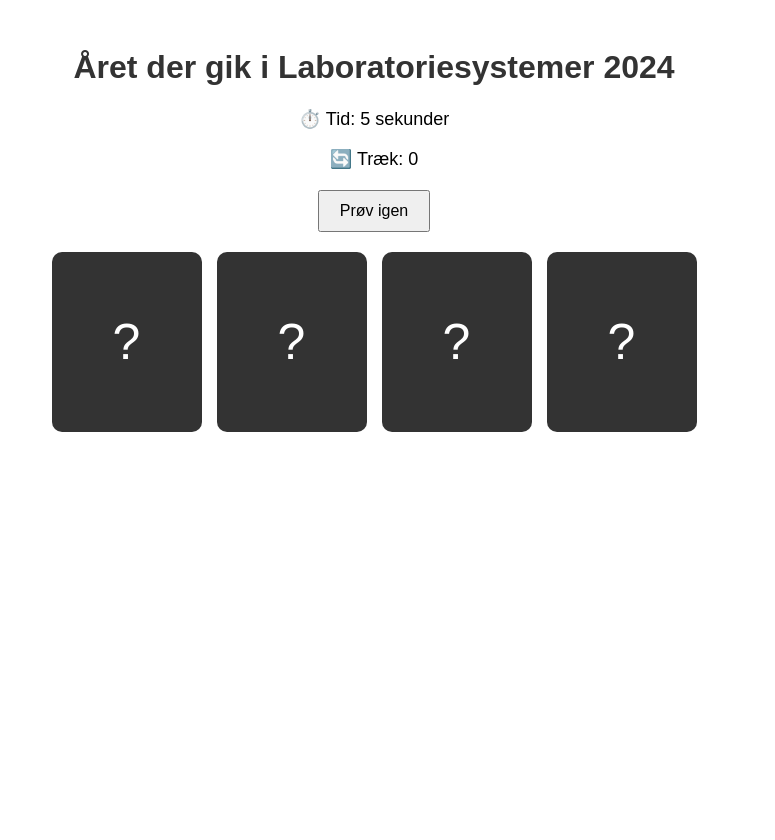
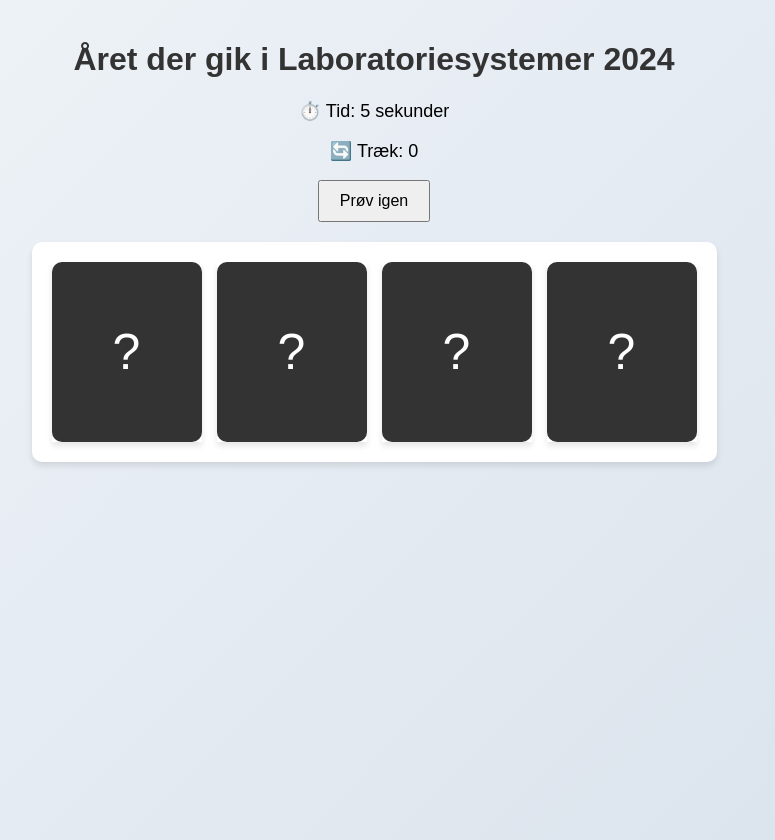
Before and after one commit to Ianropke/Labsys, a React (Create React App) app: page / in a window 1280 px wide. Shown: the whole page, without its empty margins (266-1041 px from the left). Before the commit the page ends 800 px from the top, so only its background shows below. Built offline with nearby package versions, Linux system fonts and the light colour scheme.

Commit message:
Update App.css

```diff
--- a/src/App.css
+++ b/src/App.css
@@ -1,25 +1,47 @@
 /* App.css */
+body {
+  margin: 0;
+  padding: 0;
+}
+
 .App {
   text-align: center;
   font-family: Arial, sans-serif;
   padding: 20px;
+  /* Add a background gradient */
+  background: linear-gradient(135deg, #f0f4f8, #d9e2ec);
+  min-height: 100vh; /* Ensure the background covers the full height */
 }
 
 h1 {
   color: #333;
 }
 
+/* Style the header section */
+.header {
+  margin-bottom: 20px;
+}
+
 .stats {
-  margin-bottom: 20px;
+  margin-bottom: 10px;
   font-size: 18px;
 }
 
 button {
-  margin-bottom: 20px;
   padding: 10px 20px;
   font-size: 16px;
 }
 
+/* Add a container around the game area */
+.game-container {
+  background-color: #ffffff;
+  border-radius: 10px;
+  padding: 20px;
+  display: inline-block;
+  box-shadow: 0 4px 6px rgba(0, 0, 0, 0.1);
+}
+
+/* Adjust the card grid to center within the game container */
 .card-grid {
   display: grid;
   grid-template-columns: repeat(4, 150px);
@@ -39,6 +61,8 @@ button {
   height: 100%;
   transform-style: preserve-3d;
   transition: transform 0.6s;
+  /* Add a shadow to the cards */
+  box-shadow: 0 4px 6px rgba(0, 0, 0, 0.1);
 }
 
 .card.flipped .card-inner {
```
